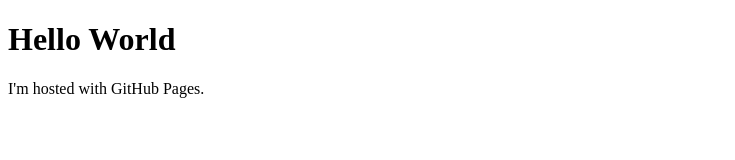
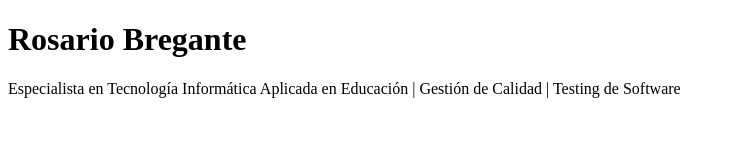
Before and after one commit to rosariobregante/rosariobregante.github.io, a plain HTML site: page index.html in a window 1280 px wide. Shown: the whole page, without its empty margins (0-735 px from the left). Drawn offline with Linux system fonts and the light colour scheme.

Commit message:
cambiar nombre

```diff
--- a/index.html
+++ b/index.html
@@ -1,7 +1,7 @@
 <!DOCTYPE html>
 <html>
 <body>
-<h1>Hello World</h1>
-<p>I'm hosted with GitHub Pages.</p>
+<h1>Rosario Bregante</h1>
+<p>Especialista en Tecnología Informática Aplicada en Educación | Gestión de Calidad | Testing de Software</p>
 </body>
 </html>
```
